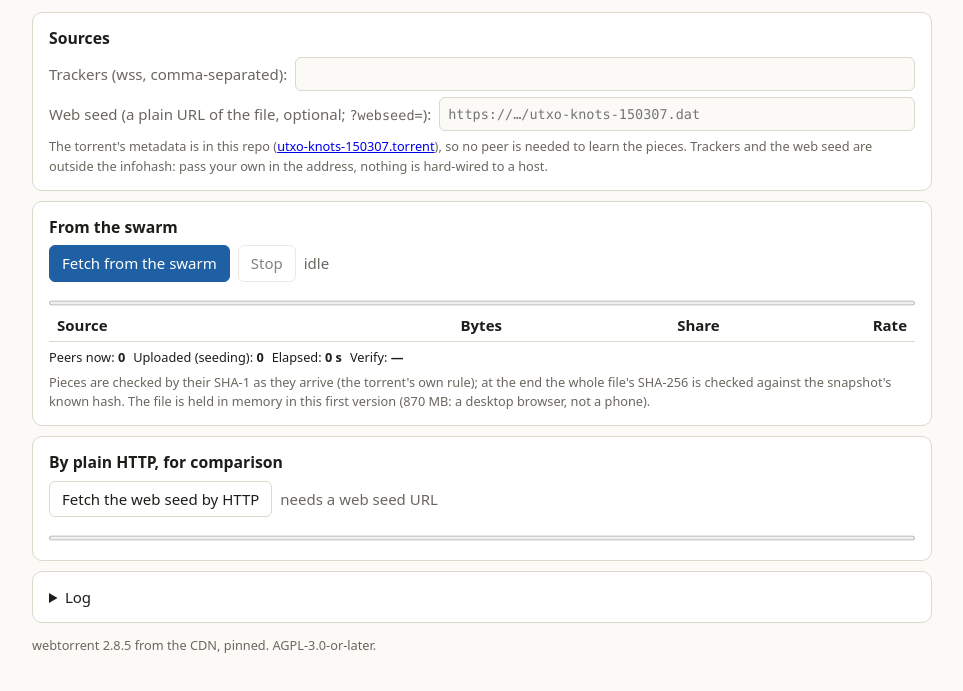
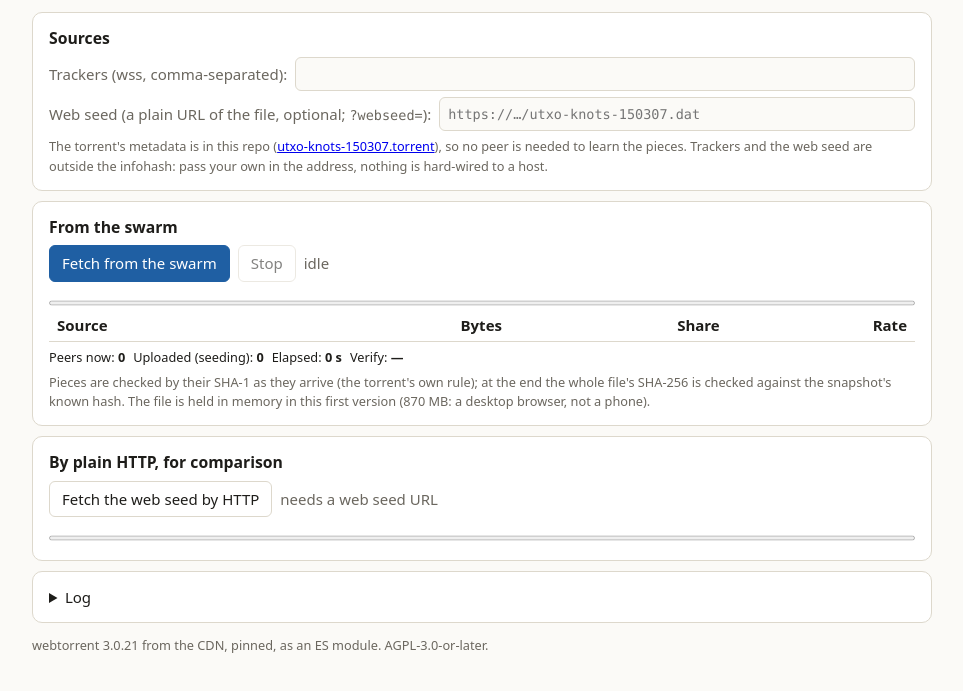
Before and after one commit to play-grounds/utxo-swarm, a plain HTML site: page index.html in a window 1280 px wide. Shown: the part 125-816 px from the top of the page, without its empty margins (158-1121 px from the left). Drawn offline with Linux system fonts and the light colour scheme.

Commit message:
the footer names the webtorrent version actually loaded

```diff
--- a/index.html
+++ b/index.html
@@ -47,7 +47,7 @@
 </div>
 
 <details class="card"><summary>Log</summary><div id="log"></div></details>
-<p class="tiny mut">webtorrent 2.8.5 from the CDN, pinned. AGPL-3.0-or-later.</p>
+<p class="tiny mut">webtorrent 3.0.21 from the CDN, pinned, as an ES module. AGPL-3.0-or-later.</p>
 <script type="module" src="swarm.js"></script>
 </body>
 </html>
```
